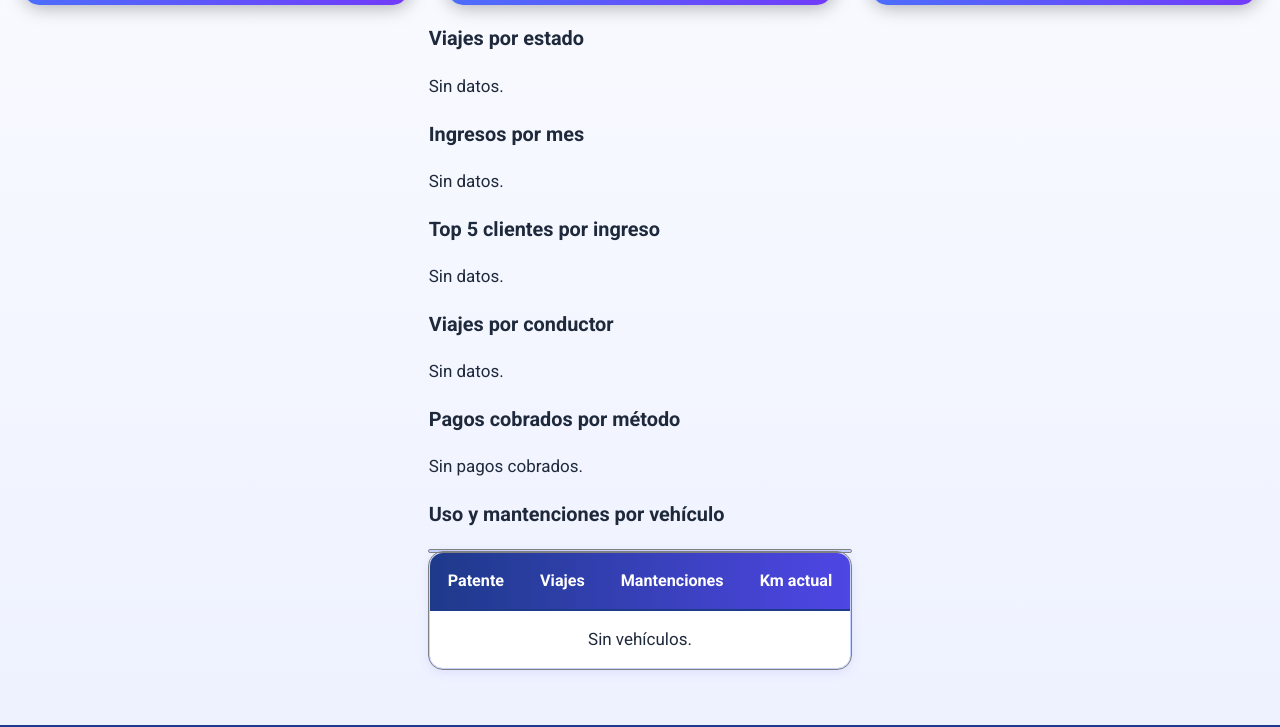
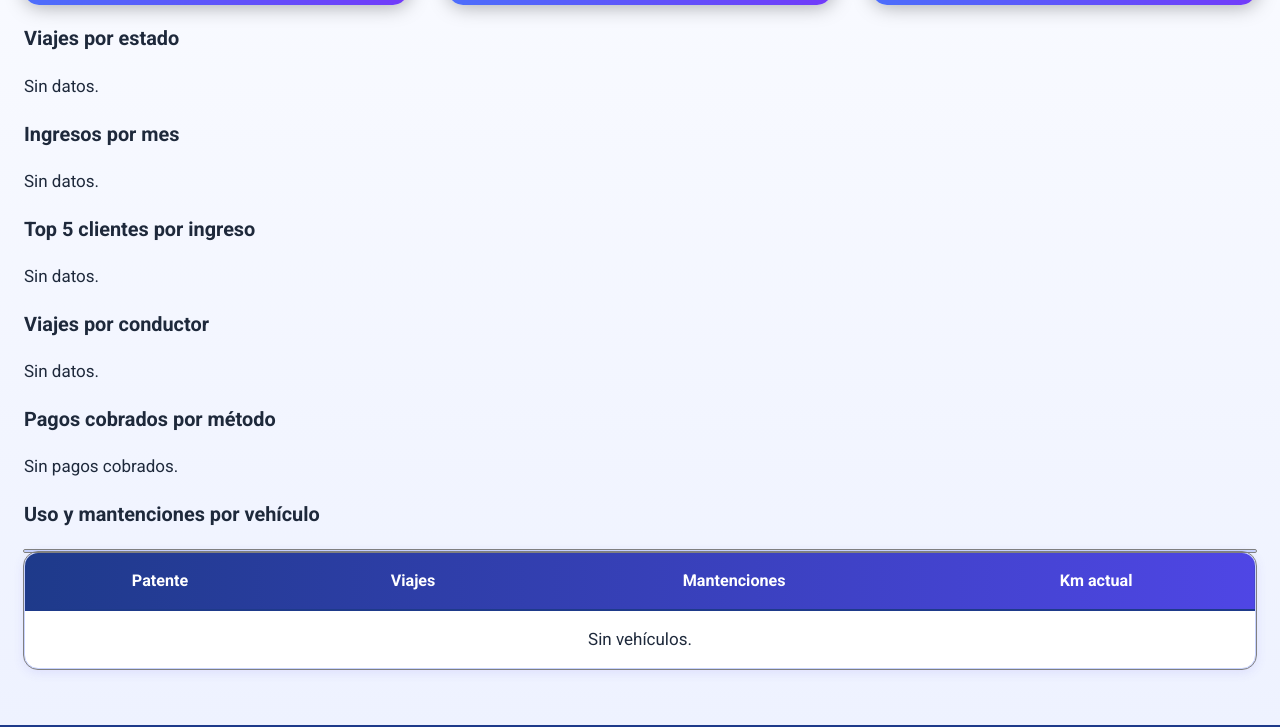
Before and after one commit to benjjiu04/proyecto_backend, a Django app: template app_limarGO/templates/app_limarGO/gestion/reportes.html in a window 1280 px wide. Shown: the part 561-1288 px from the top of the page. Run offline with Django 5.2, Linux system fonts and the light colour scheme; the template is opened without the code that fills it, so the values that code supplies are empty.

Commit message:
mala mia ahora si

```diff
--- a/app_limarGO/static/css/reportes.css
+++ b/app_limarGO/static/css/reportes.css
@@ -68,20 +68,3 @@
   margin-top: 13px;
 
 }
-
-.rp-grid{
-
-  position: relative;
-  justify-content: center;
-  justify-self: center;
-  align-items: center;
-  align-self: center;
-  display: grid;
-
-}
-
-.rp-grid .grid-child{
-  display: grid;
-  grid-template-columns: repeat(3, .4fr);
-
-}
```
